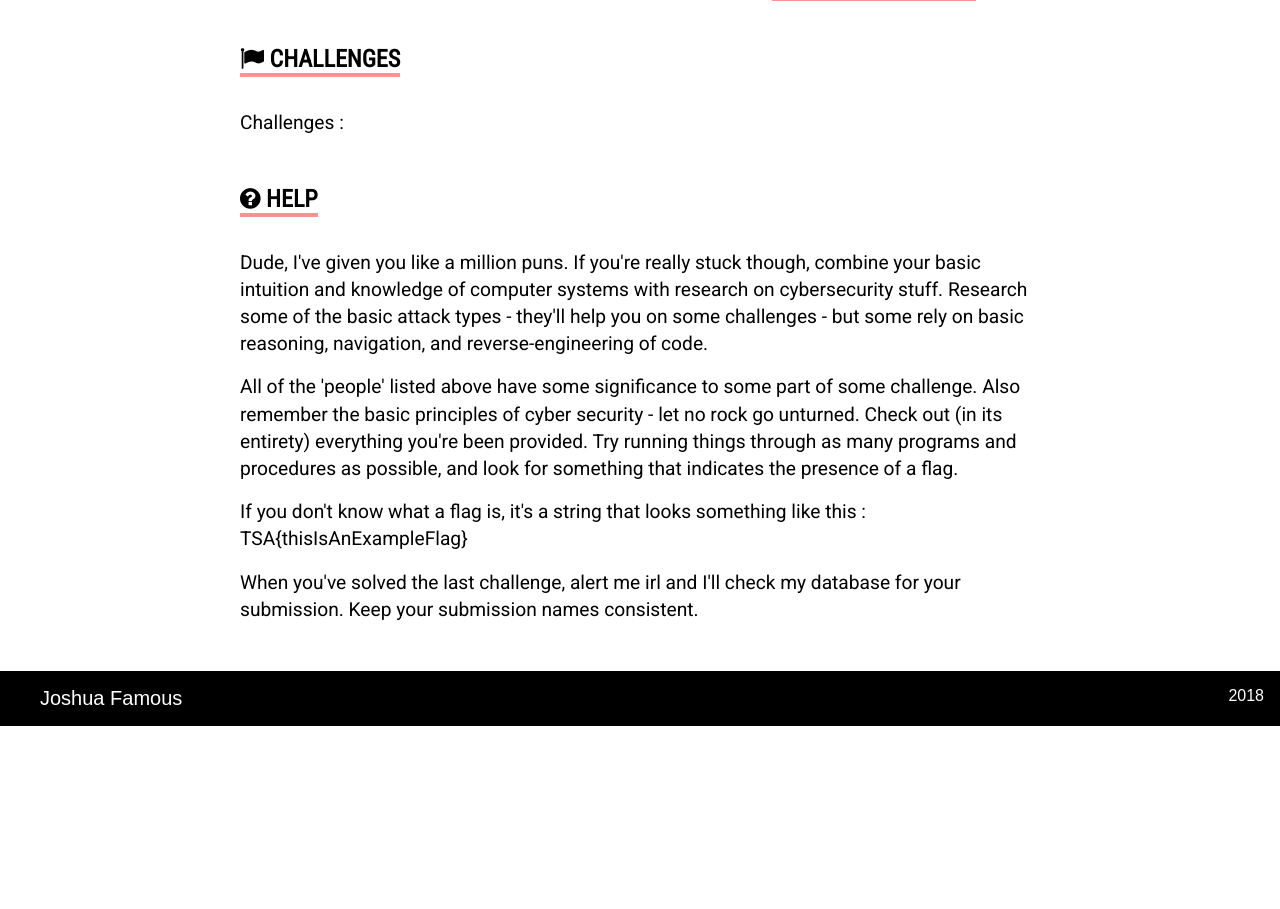
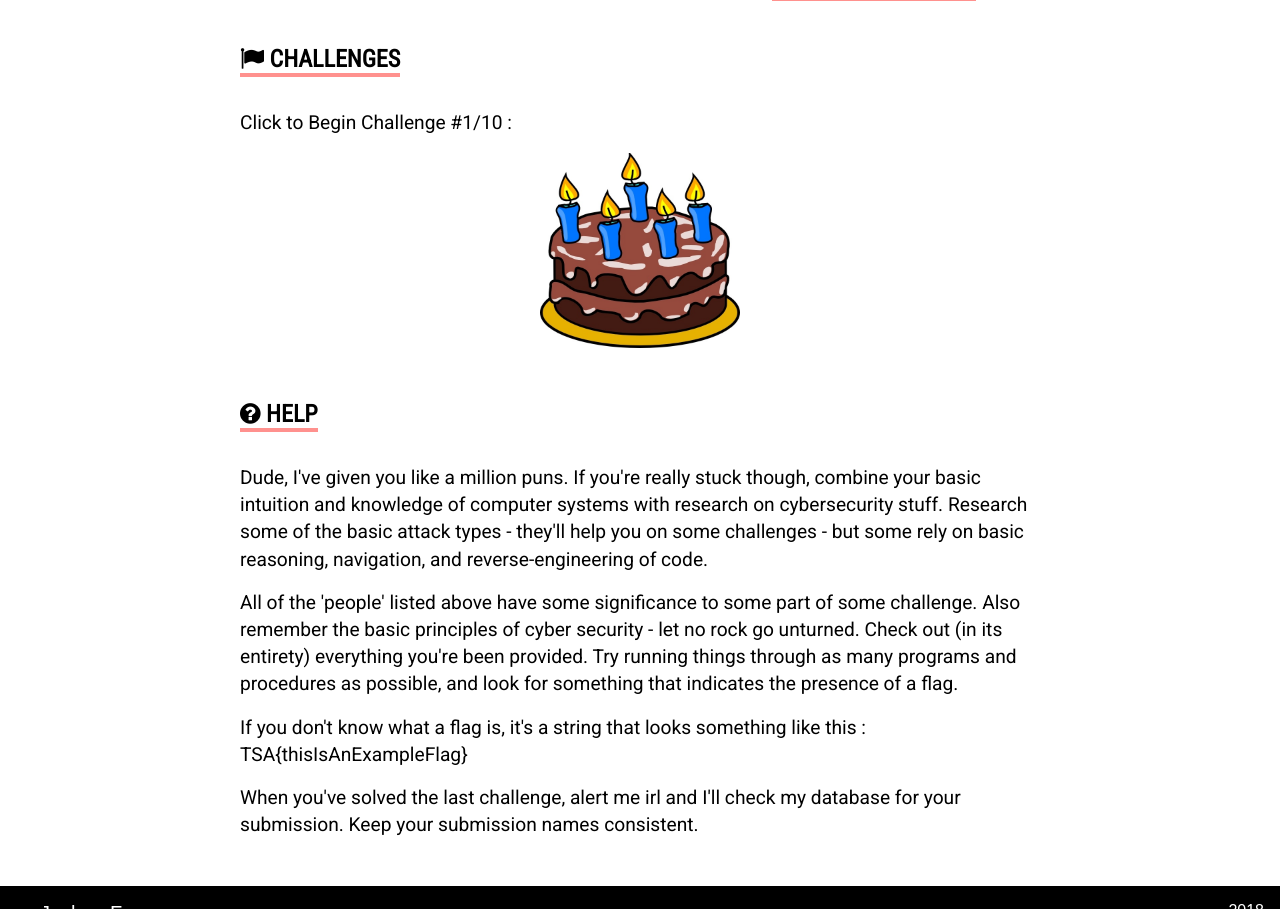
Before and after one commit to JFamo/dessertislandctf, a plain HTML site: page index.html in a window 1280 px wide. Shown: the part 2407-3316 px from the top of the page. Before the commit the page ends 3133 px from the top, so only its background shows below. Drawn offline with Linux system fonts and the light colour scheme.

Commit message:
Landing page complete

```diff
--- a/index.html
+++ b/index.html
@@ -103,7 +103,9 @@
 			<a id='challenges' class='jump'></a>
 			<h2><i class="fa fa-flag"></i> CHALLENGES</h2>
 			<p>
-				Challenges :
+				Click to Begin Challenge #1/10 :<br><center>
+				<a href=""><img style="width:25%" src="imgs/cake.jpg" /></a>
+				</center>
 			</p>
 			<a id='help' class='jump'></a>
 			<h2><i class="fa fa-question-circle"></i> HELP</h2>
```
Also changed, not shown: imgs/cake.jpg (added).
